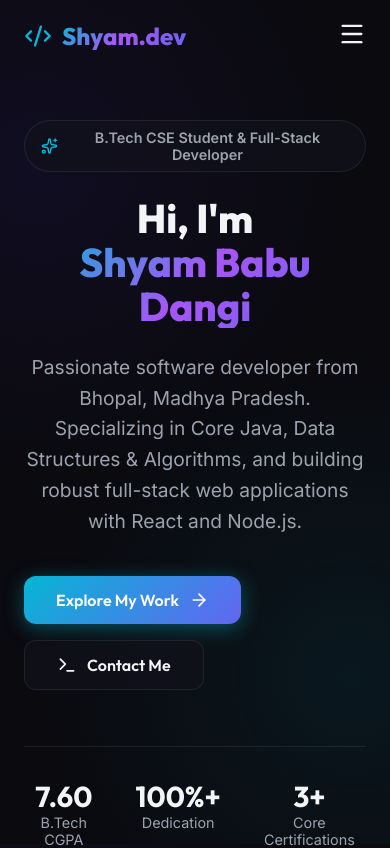
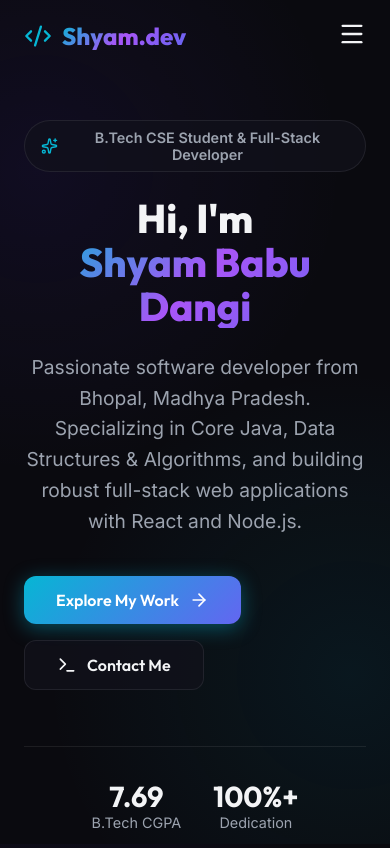
Before and after one commit to shyam-08-02-2004/portfollio, a React (Vite) app: page / in a window 390 px wide. Shown: the top 848 px of the page. Built offline with nearby package versions, Linux system fonts and the light colour scheme.

Commit message:
Update CGPA to 7.69 and enhance mobile responsiveness

```diff
--- a/src/components/About.tsx
+++ b/src/components/About.tsx
@@ -93,7 +93,7 @@ const About: React.FC = () => {
               <p style={{ fontSize: '1.1rem', color: 'var(--color-cyan)', fontWeight: 500 }}>
                 Sagar Institute of Research and Technology, Bhopal
               </p>
-              <div style={{ display: 'flex', justifyContent: 'space-between', alignItems: 'center', marginTop: '8px' }}>
+              <div style={{ display: 'flex', justifyContent: 'space-between', alignItems: 'center', marginTop: '8px', flexWrap: 'wrap', gap: '8px' }}>
                 <span style={{ fontSize: '1rem', color: 'var(--text-muted)' }}>Graduation: 2026</span>
                 <span
                   style={{
@@ -106,7 +106,7 @@ const About: React.FC = () => {
                     border: '1px solid var(--color-purple)',
                   }}
                 >
-                  7.60 CGPA
+                  7.69 CGPA
                 </span>
               </div>
             </div>
--- a/src/components/Certifications.tsx
+++ b/src/components/Certifications.tsx
@@ -56,7 +56,7 @@ const Certifications: React.FC = () => {
           <div
             style={{
               display: 'grid',
-              gridTemplateColumns: 'repeat(auto-fit, minmax(320px, 1fr))',
+              gridTemplateColumns: 'repeat(auto-fit, minmax(260px, 1fr))',
               gap: '32px',
             }}
           >
@@ -101,7 +101,7 @@ const Certifications: React.FC = () => {
           <div
             style={{
               display: 'grid',
-              gridTemplateColumns: 'repeat(auto-fit, minmax(350px, 1fr))',
+              gridTemplateColumns: 'repeat(auto-fit, minmax(260px, 1fr))',
               gap: '32px',
             }}
           >
--- a/src/components/Hero.tsx
+++ b/src/components/Hero.tsx
@@ -63,8 +63,10 @@ const Hero: React.FC = () => {
             </div>
 
             <div
+              className="hero-stats"
               style={{
                 display: 'flex',
+                flexWrap: 'wrap',
                 gap: '32px',
                 marginTop: '32px',
                 paddingTop: '32px',
@@ -72,7 +74,7 @@ const Hero: React.FC = () => {
               }}
             >
               <div>
-                <h4 style={{ fontSize: '1.8rem', fontWeight: 700, color: 'var(--text-main)' }}>7.60</h4>
+                <h4 style={{ fontSize: '1.8rem', fontWeight: 700, color: 'var(--text-main)' }}>7.69</h4>
                 <p style={{ fontSize: '0.9rem', color: 'var(--text-muted)' }}>B.Tech CGPA</p>
               </div>
               <div>
@@ -135,6 +137,7 @@ const Hero: React.FC = () => {
           .hero-grid { grid-template-columns: 1fr !important; gap: 48px !important; text-align: center; }
           .hero-grid .animate-fade-in-left { alignItems: center; }
           .hero-img-wrapper { maxWidth: 450px; margin: 0 auto; }
+          .hero-stats { justify-content: center; text-align: center; }
         }
       `}</style>
     </section>
--- a/src/components/Skills.tsx
+++ b/src/components/Skills.tsx
@@ -50,7 +50,7 @@ const Skills: React.FC = () => {
         <div
           style={{
             display: 'grid',
-            gridTemplateColumns: 'repeat(auto-fit, minmax(320px, 1fr))',
+            gridTemplateColumns: 'repeat(auto-fit, minmax(260px, 1fr))',
             gap: '32px',
           }}
         >
--- a/src/index.css
+++ b/src/index.css
@@ -262,11 +262,15 @@ h1, h2, h3, h4, h5, h6 {
 
 @media (max-width: 768px) {
   .section-padding {
-    padding: 70px 0;
+    padding: 60px 0;
   }
+
+  .glass-panel { padding: 24px !important; }
+  .glass-card { padding: 20px !important; }
 
   h1 { font-size: 2.5rem !important; }
   h2 { font-size: 2rem !important; }
+  h3 { font-size: 1.5rem !important; }
 }
 
 /* Custom Scrollbar */
```
